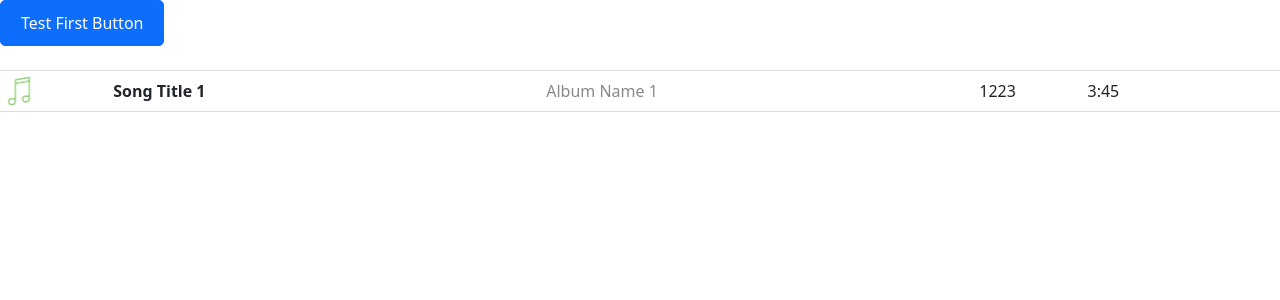
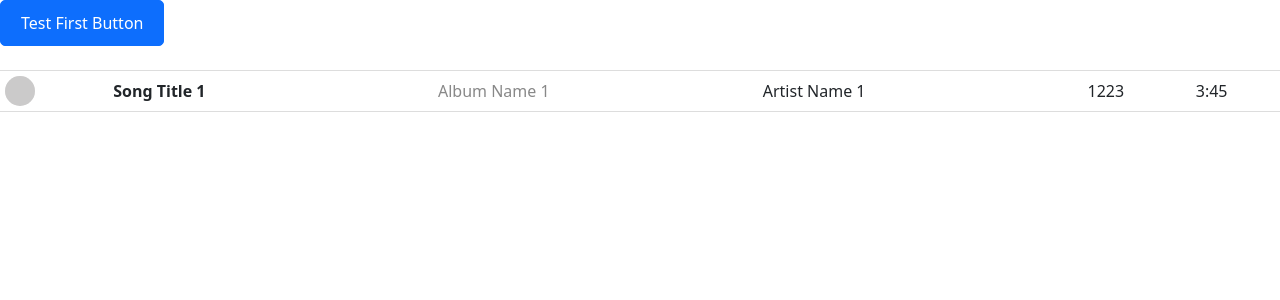
Before and after one commit to morgharrisx/fullstack-3, a React (Create React App) app in the folder frontend/: page / in a window 1280 px wide. Shown: the top 300 px of the page. Built offline with nearby package versions, Linux system fonts and the light colour scheme; the HTML template or start-up script is replaced by a standard one.

Commit message:
Add Placeholder image
Added a placeholder image in place of the album cover, to be replaced when we link the back-end

```diff
--- a/frontend/src/App.js
+++ b/frontend/src/App.js
@@ -1,7 +1,6 @@
 import './App.css';
 import ReusableButton from './ReusableButton/ReusableButton';
 import PlaylistItem from './PlaylistItem/PlaylistItem';
-
 
 function App() {
   return (
@@ -12,8 +11,10 @@ function App() {
       <PlaylistItem
         songName="Song Title 1"
         album="Album Name 1"
+        artist="Artist Name 1"
         views="1223"
         runtime="3:45"
+        albumCover={null} // to be replaced with actual album cover url
       />
       </div>
     </div>
--- a/frontend/src/PlaylistItem/PlaylistItem.jsx
+++ b/frontend/src/PlaylistItem/PlaylistItem.jsx
@@ -1,19 +1,28 @@
 import React from 'react';
-import { Row, Col, Image } from 'react-bootstrap';
-import '../PlaylistItem/playlistitem.css';
-import musicNoteImage from './images/musicnote.png';
+import { Row, Col, Image, Placeholder } from 'react-bootstrap';
+import './playlistitem.css';
+// import musicNoteImage from './images/musicnote.png';
 
-const PlaylistItem = ({ songName, album, views, runtime }) => {
+const PlaylistItem = ({ songName, album, artist, views, runtime, albumCover }) => {
   return (
     <Row className="playlist-item align-items-center">
       <Col xs={1}>
-        <Image src={musicNoteImage} className="music-note-image" />
+      {albumCover ? (
+          <Image src={albumCover} className="album-cover-image" rounded />
+        ) : (
+          <Placeholder as="div" animation="glow" className="album-cover-placeholder">
+            <Placeholder xs={12} className="placeholder-box"/>
+          </Placeholder>
+        )}
       </Col>
-      <Col xs={4}>
+      <Col xs={3}>
         <span className="song-name">{songName}</span>
       </Col>
-      <Col xs={4}>
+      <Col xs={3}>
         <span className="album-name">{album}</span>
+      </Col>
+      <Col xs={3}>
+      <span className="artist-name">{artist}</span>
       </Col>
       <Col xs={1}>
         <span className="views">{views}</span>
--- a/frontend/src/PlaylistItem/playlistitem.css
+++ b/frontend/src/PlaylistItem/playlistitem.css
@@ -5,12 +5,19 @@
     border-top: 1px solid #ddd;
   }
 
-  .music-note-image {
+  .album-cover-image {
     width: 30px;
     height: 30px;
   }
 
-  .song-name, .album-name, .views, .runtime {
+  .album-cover-placeholder, .placeholder-box {
+    width: 30px;
+    height: 30px;
+    background-color: #cbcaca;
+    border-radius: 50%;
+  }
+
+  .song-name, .album-name, .artist-name, .views, .runtime {
     font-size: 16px;
   }
 
```
Also changed, not shown: 1 other file (tests, documents, lock files or other folders).
